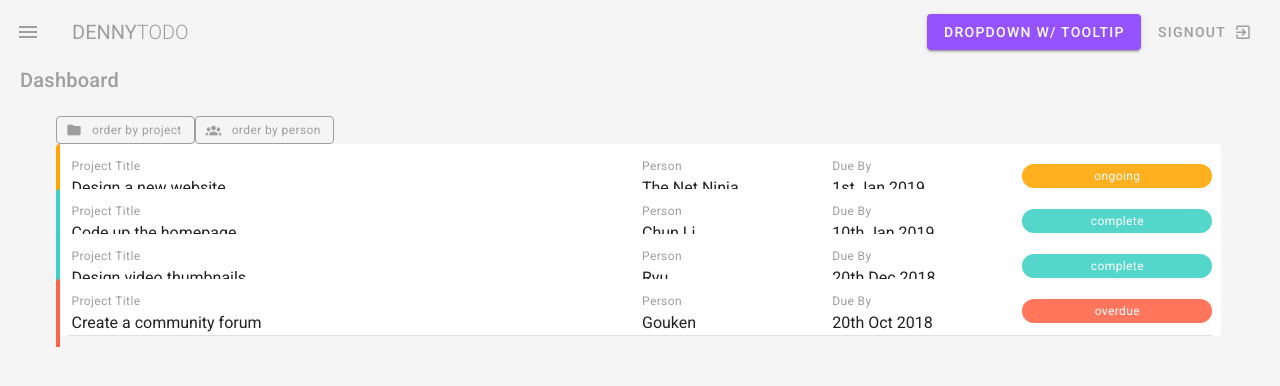
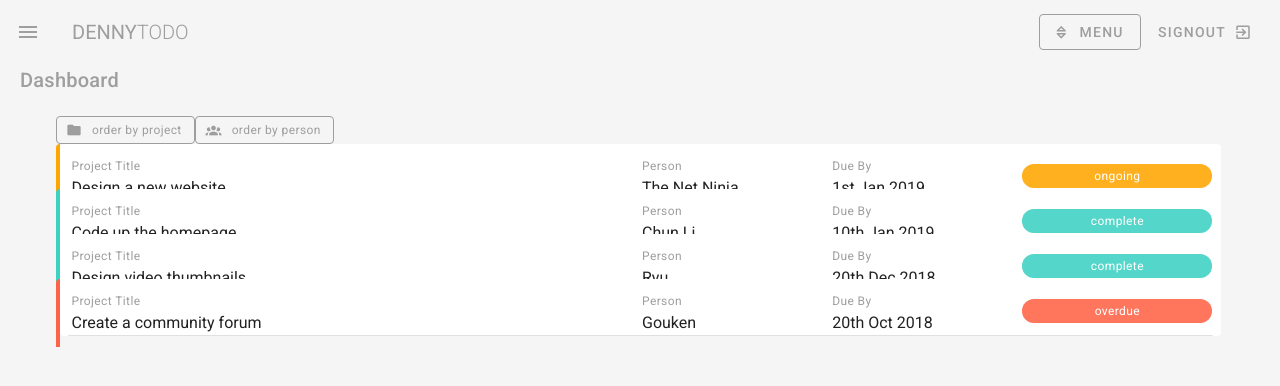
Before and after one commit to D-Molloy/vue-vuetify, a Vue app: page / in a window 1280 px wide. Shown: the top 386 px of the page. Built offline with nearby package versions, Linux system fonts and the light colour scheme.

Commit message:
added nav menu

```diff
--- a/src/components/Navbar.vue
+++ b/src/components/Navbar.vue
@@ -8,29 +8,26 @@
       </v-toolbar-title>
       <v-spacer></v-spacer>
       <!-- dropdown menu -->
-      <v-menu>
+      <v-menu offset-y>
         <template v-slot:activator="{ on: menu }">
-        <v-tooltip bottom>
-          <template v-slot:activator="{ on: tooltip }">
-            <v-btn
-              color="primary"
-              dark
-              v-on="{ ...tooltip, ...menu }"
-            >Dropdown w/ Tooltip</v-btn>
-          </template>
-          <span>Im A ToolTip</span>
-        </v-tooltip>
+          <v-btn color="grey" outlined v-on="{ ...tooltip, ...menu }">
+            <v-icon color="grey" left>mdi-menu-swap-outline</v-icon>
+            <span>Menu</span>
+          </v-btn>
         </template>
         <v-list>
-        <v-list-item
-          v-for="(item, index) in items"
-          :key="index"
-          @click=""
-        >
-          <v-list-item-title>{{ item.title }}</v-list-item-title>
+          <v-list-item v-for="(link, index) in links" :key="index" router :to="link.route">
+            <v-list-item-content>
+              <v-list-item-title class="grey--text">
+                {{
+                link.text
+                }}
+              </v-list-item-title>
+            </v-list-item-content>
           </v-list-item>
         </v-list>
       </v-menu>
+      <!-- dropdown menu -->
       <v-btn text class="grey--text">
         <span>Signout</span>
         <v-icon right>mdi-exit-to-app</v-icon>
@@ -72,6 +69,12 @@ export default {
       { icon: "mdi-view-dashboard", text: "Dashboard", route: "/" },
       { icon: "mdi-folder", text: "My Projects", route: "/projects" },
       { icon: "mdi-account", text: "Team", route: "/team" }
+    ],
+    items: [
+      { title: "Click Me1" },
+      { title: "Click Me2" },
+      { title: "Click Me3" },
+      { title: "Click Me4" }
     ]
   })
   // methods: ()
```
Lines whose indentation alone changed are shown as unchanged.
